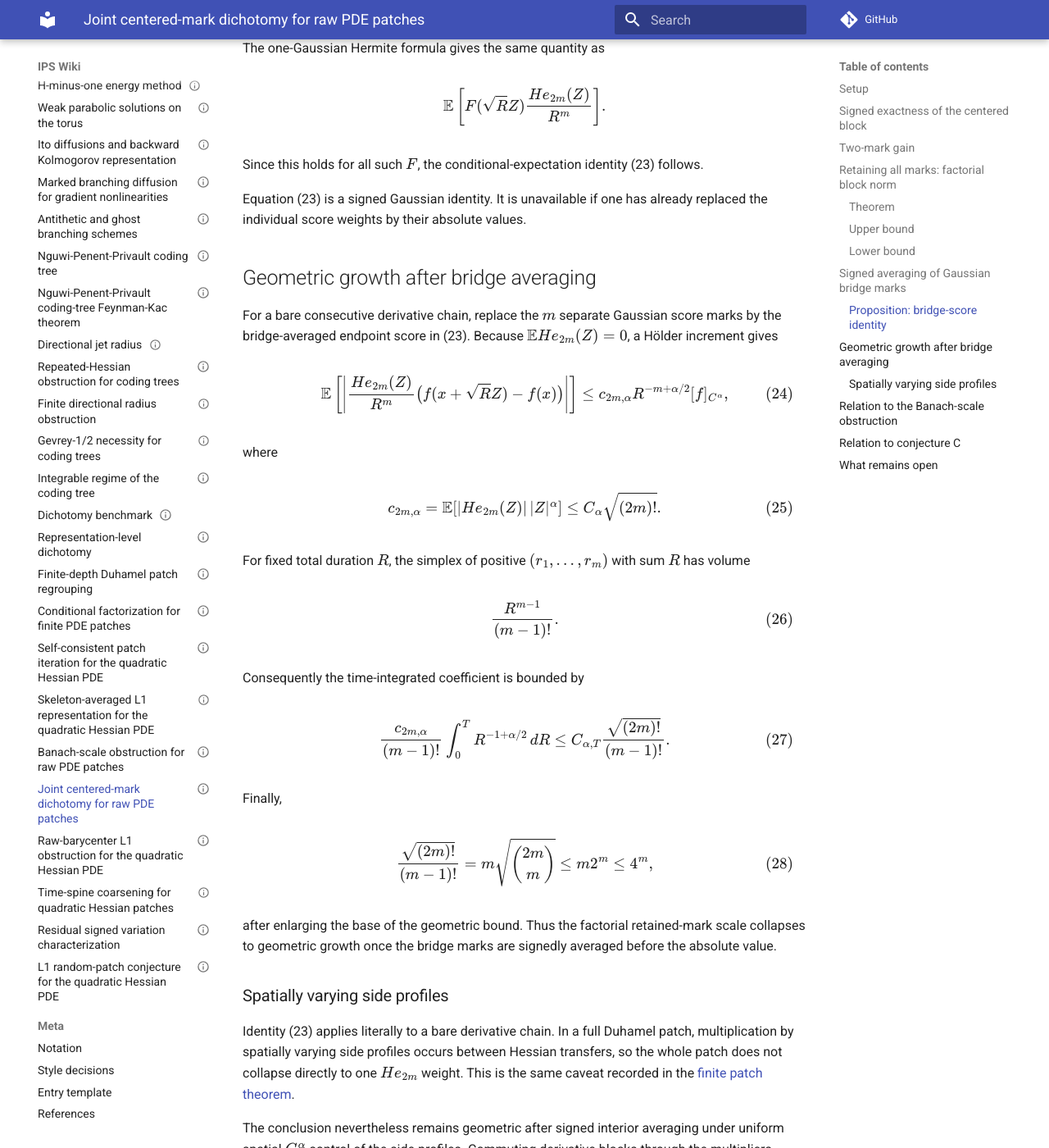
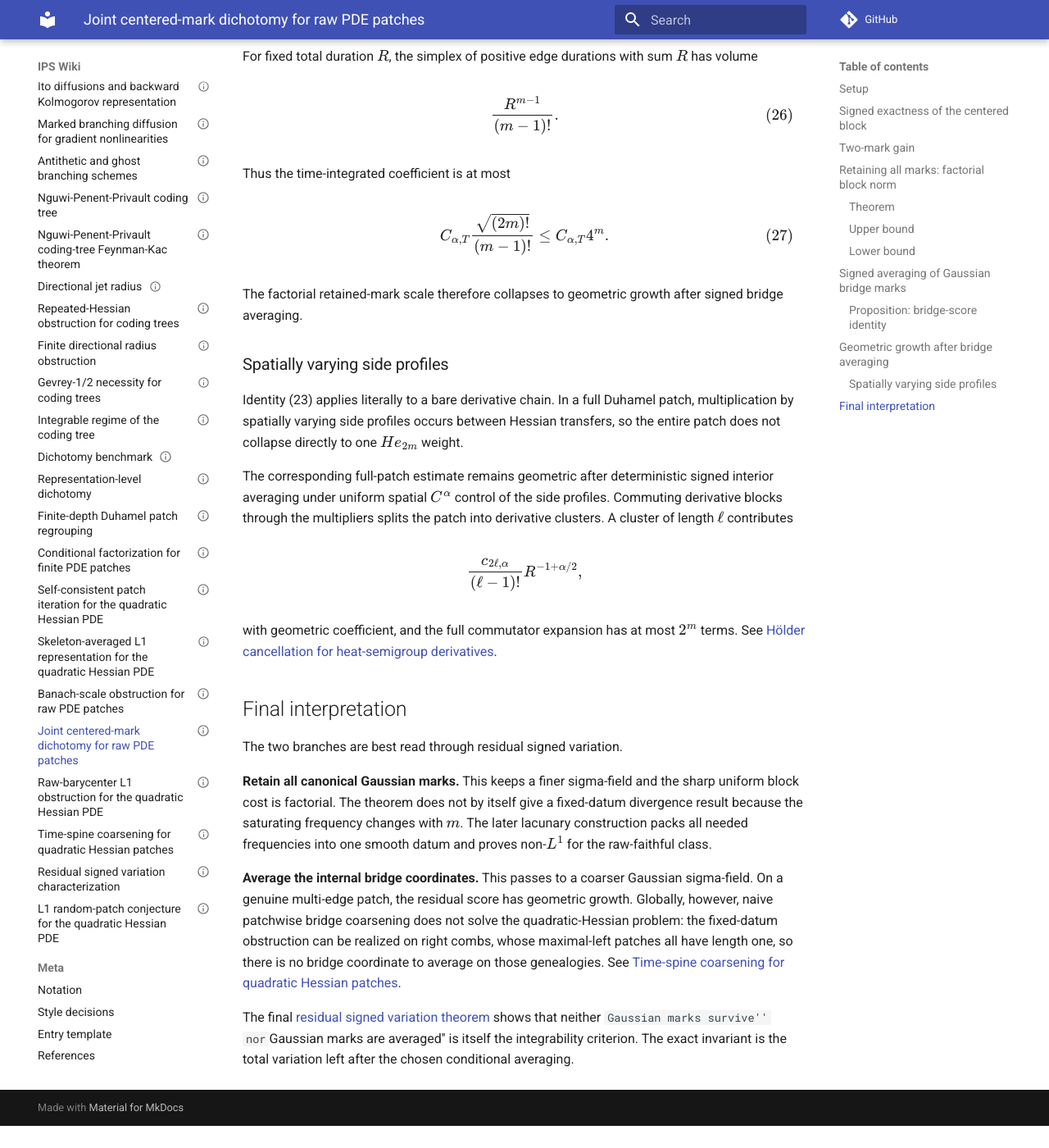
Before and after one commit to maciejgluchowski86-beep/ips-wiki, an MkDocs documentation site: the page built from docs/entries/joint-centered-mark-dichotomy-for-raw-pde-patches.md, in a window 1280 px wide and 1400 px high, scrolled down 6988 px. Shown: the whole window at 82% size. Built offline with MkDocs 1.6.1 and Material for MkDocs 9.7.7, drawn with Linux system fonts in a browser that asks for light colours; comment, search, counter and statistics services are not loaded; after the commit the page ends 8361 px from its top, so only the background shows below that; some of the changed text lies outside the part shown.

Commit message:
Update joint-mark entry with final coarsening perspective

```diff
--- a/docs/entries/joint-centered-mark-dichotomy-for-raw-pde-patches.md
+++ b/docs/entries/joint-centered-mark-dichotomy-for-raw-pde-patches.md
@@ -12,16 +12,14 @@ tags:
 
 # Joint centered-mark dichotomy for raw PDE patches
 
-A centered Hessian edge is too singular to propagate a pathwise Hölder norm at fixed regularity, and a stepwise decreasing Hölder scale pays the sharp Banach-scale cost recorded in the [Banach-scale obstruction](banach-scale-obstruction-for-raw-pde-patches.md). One can avoid that *stepwise* architecture by composing several centered marks first and taking the first absolute moment only after the whole block has been formed.
+A centered Hessian edge is too singular to propagate a pathwise Hölder norm at fixed regularity, and a stepwise decreasing Hölder scale pays the sharp cost recorded in the [Banach-scale obstruction](banach-scale-obstruction-for-raw-pde-patches.md). One can avoid that *stepwise* architecture by composing several centered marks first and taking the first absolute moment only after the whole block has been formed.
 
 That modification gives a real gain already for two marks, but at arbitrary block length it leads to a new dichotomy.
 
-- If all Gaussian marks in the block are retained as random variables until the final absolute value, the derivative-loss ladder disappears but the optimal uniform block norm grows factorially, of order \(C^m m!\).
+- If all Gaussian marks in the block are retained as separate random variables until the final absolute value, the derivative-loss ladder disappears but the optimal uniform block norm grows factorially, of order \(C^m m!\).
 - If the internal Gaussian bridge marks are signedly averaged before the absolute value, a bare \(m\)-edge derivative chain collapses to one \(He_{2m}\) endpoint weight. The time-simplex factor then reduces the coefficient to geometric growth. For spatially varying patches, the corresponding geometric bound is supplied by the commutator/cluster estimate in [Hölder cancellation for heat-semigroup derivatives](holder-cancellation-for-heat-semigroup-derivatives.md).
 
-The second branch is a *partially averaged estimator*. It no longer retains all continuous interior marks and therefore does not prove the literal [raw random-patch conjecture](l1-random-patch-conjecture-for-quadratic-hessian-pde.md).
-
-The estimates below are proved here. They are statements about uniform block norms and exact Gaussian conditioning identities. They do **not** prove that the raw infinite-depth estimator diverges for one fixed smooth terminal datum.
+These estimates are proved here. They are uniform block-norm statements and exact Gaussian conditioning identities. By themselves they do **not** prove nonintegrability for one fixed smooth datum: the lower-bound frequency depends on the block length. The later [raw-barycenter obstruction](raw-marked-l1-obstruction-for-quadratic-hessian-pde.md) closes that fixed-datum gap for the raw-faithful class, and the [residual signed variation characterization](residual-signed-variation-characterization-for-coarsened-patches.md) explains the two branches below as different retained sigma-fields.
 
 ## Setup
 
@@ -199,14 +197,16 @@ $$
 
 ### Theorem
 
-There are constants \(0<c_{\alpha,T}\leq C_{\alpha,T}<\infty\) such that for every \(m\geq1\),
+There are constants \(0<c_{\alpha,T}\leq C_{\alpha,T}<\infty\) such that, for every \(m\geq1\),
 
 $$
+\boxed{
 c_{\alpha,T}^m m!
 \leq
 \mathfrak R_m(\alpha,T)
 \leq
 C_{\alpha,T}^m m!.
+}
 \tag{10}
 $$
 
@@ -282,7 +282,7 @@ C_{\alpha,T}^m m!,
 \tag{14}
 $$
 
-after enlarging the constant and using \(m^m\leq e^m m!\) up to a harmless universal Stirling factor.
+after enlarging the constant and using Stirling's formula.
 
 ### Lower bound
 
@@ -293,7 +293,7 @@ f_N(x)=N^{-\alpha}\cos(Nx).
 \tag{15}
 $$
 
-Then \([f_N]_{C^\alpha}\asymp1\), uniformly in \(N\). Moreover,
+Then \([f_N]_{C^\alpha}\asymp1\), uniformly in \(N\), and
 
 $$
 \left\|
@@ -325,9 +325,9 @@ G(q)\geq c_G,
 \tag{18}
 $$
 
-The proof is the same compactness/Riemann--Lebesgue argument used for the one-edge lower bound: \(G\) is continuous and strictly positive on compact subsets of \((0,\infty)\), while for large \(q\) the oscillatory term cannot cancel the strictly positive \(L^1\) mass of \(|He_2|\) under Gaussian measure.
+Indeed, \(G\) is continuous and strictly positive on compact subsets of \((0,\infty)\). For large \(q\), the Riemann--Lebesgue lemma applied to the oscillatory part prevents cancellation of the strictly positive \(L^1\) mass of \(|He_2|\).
 
-For fixed \(\mathbf r\), equations (2) and (16) therefore give
+For fixed \(\mathbf r\),
 
 $$
 \mathbb E
@@ -364,47 +364,28 @@ N^{-\alpha}
 \tag{20}
 $$
 
-Choose \(N\) of order
+Choose
 
 $$
 N
 \asymp
-\sqrt{\frac{m}{T}}\,
- e^{m/\alpha}.
+\sqrt{\frac{m}{T}}e^{m/\alpha}.
 \tag{21}
 $$
 
-Then \(\log Q\asymp m/\alpha\) and
+Then the right side of (20) is at least a constant times
 
 $$
-N^{-\alpha}
-\asymp
-T^{\alpha/2}m^{-\alpha/2}e^{-m}.
+c_{\alpha,T}^m
+m^{-\alpha/2}
+\left(\frac{m}{e}\right)^m,
 $$
 
-Thus the right side of (20) is bounded below by
+and Stirling's formula gives the lower half of (10) after absorbing the polynomial factor into the exponential constant.
 
-$$
- c_{\alpha,T}^m
-m^{-\alpha/2}
-\left(\frac{m}{e}\right)^m.
-$$
-
-Stirling's formula and absorption of the remaining polynomial factor into the exponential constant give
-
-$$
-\mathfrak R_m(\alpha,T)
-\geq
-c_{\alpha,T}^m m!,
-$$
-
-proving the lower half of (10).
-
-The optimizing frequency in (21) depends on \(m\). This point is important later.
+The optimizing frequency in (21) depends on \(m\). Thus theorem (10) is a sharp uniform operator obstruction, not yet a fixed-datum nonintegrability theorem.
 
 ## Signed averaging of Gaussian bridge marks
-
-The factorial in (10) comes from retaining the \(m\) Gaussian marks separately until the absolute value is taken. There is an exact signed collapse if the internal Gaussian bridge variables are integrated first.
 
 Let
 
@@ -415,17 +396,18 @@ Y
 \qquad
 R=\sum_{j=1}^m r_j,
 \qquad
-Z=\frac{Y}{\sqrt R}.
+Z=Y/\sqrt R.
 \tag{22}
 $$
 
-Then \(Z\sim N(0,1)\). The variable \(Y\) is the total Brownian displacement; the remaining \(m-1\) Gaussian degrees of freedom are bridge coordinates describing how that displacement is split among the edges.
+Then \(Z\sim N(0,1)\). The variable \(Y\) is the total Brownian displacement; the remaining \(m-1\) Gaussian degrees of freedom are bridge coordinates.
 
 ### Proposition: bridge-score identity
 
 One has
 
 $$
+\boxed{
 \mathbb E\left[
 \left.
 \prod_{j=1}^m
@@ -434,37 +416,21 @@ $$
 \right]
 =
 \frac{He_{2m}(Z)}{R^m}.
+}
 \tag{23}
 $$
 
-To prove (23), test both sides against a bounded smooth function \(F(Y)\). Repeated Gaussian integration by parts on the left gives
+To prove (23), test both sides against a bounded smooth function \(F(Y)\). Repeated Gaussian integration by parts on the left and the one-Gaussian Hermite formula on the right both give
 
 $$
-\mathbb E\left[
-F(Y)
-\prod_{j=1}^m
-\frac{He_2(Z_j)}{r_j}
-\right]
-=
 \partial_x^{2m}P_RF(x)\big|_{x=0}.
 $$
 
-The one-Gaussian Hermite formula gives the same quantity as
-
-$$
-\mathbb E\left[
-F(\sqrt RZ)
-\frac{He_{2m}(Z)}{R^m}
-\right].
-$$
-
-Since this holds for all such \(F\), the conditional-expectation identity (23) follows.
-
-Equation (23) is a signed Gaussian identity. It is unavailable if one has already replaced the individual score weights by their absolute values.
+Hence the conditional expectations agree.
 
 ## Geometric growth after bridge averaging
 
-For a bare consecutive derivative chain, replace the \(m\) separate Gaussian score marks by the bridge-averaged endpoint score in (23). Because \(\mathbb E He_{2m}(Z)=0\), a Hölder increment gives
+For a bare derivative chain, after bridge averaging one has
 
 $$
 \mathbb E\left[
@@ -490,83 +456,44 @@ C_\alpha\sqrt{(2m)!}.
 \tag{25}
 $$
 
-For fixed total duration \(R\), the simplex of positive \((r_1,\ldots,r_m)\) with sum \(R\) has volume
+For fixed total duration \(R\), the simplex of positive edge durations with sum \(R\) has volume
 
 $$
 \frac{R^{m-1}}{(m-1)!}.
 \tag{26}
 $$
 
-Consequently the time-integrated coefficient is bounded by
+Thus the time-integrated coefficient is at most
 
 $$
-\frac{c_{2m,\alpha}}{(m-1)!}
-\int_0^T R^{-1+\alpha/2}\,dR
+C_{\alpha,T}
+\frac{\sqrt{(2m)!}}{(m-1)!}
 \leq
-C_{\alpha,T}
-\frac{\sqrt{(2m)!}}{(m-1)!}.
+C_{\alpha,T}4^m.
 \tag{27}
 $$
 
-Finally,
-
-$$
-\frac{\sqrt{(2m)!}}{(m-1)!}
-=
-m\sqrt{\binom{2m}{m}}
-\leq
-m2^m
-\leq
-4^m,
-\tag{28}
-$$
-
-after enlarging the base of the geometric bound. Thus the factorial retained-mark scale collapses to geometric growth once the bridge marks are signedly averaged before the absolute value.
+The factorial retained-mark scale therefore collapses to geometric growth after signed bridge averaging.
 
 ### Spatially varying side profiles
 
-Identity (23) applies literally to a bare derivative chain. In a full Duhamel patch, multiplication by spatially varying side profiles occurs between Hessian transfers, so the whole patch does not collapse directly to one \(He_{2m}\) weight. This is the same caveat recorded in the [finite patch theorem](finite-depth-duhamel-patch-regrouping.md).
+Identity (23) applies literally to a bare derivative chain. In a full Duhamel patch, multiplication by spatially varying side profiles occurs between Hessian transfers, so the entire patch does not collapse directly to one \(He_{2m}\) weight.
 
-The conclusion nevertheless remains geometric after signed interior averaging under uniform spatial \(C^\alpha\) control of the side profiles. Commuting derivative blocks through the multipliers splits the patch into derivative clusters. A cluster of length \(\ell\) contributes
+The corresponding full-patch estimate remains geometric after deterministic signed interior averaging under uniform spatial \(C^\alpha\) control of the side profiles. Commuting derivative blocks through the multipliers splits the patch into derivative clusters. A cluster of length \(\ell\) contributes
 
 $$
 \frac{c_{2\ell,\alpha}}{(\ell-1)!}
 R^{-1+\alpha/2},
 $$
 
-with coefficient at most geometric in \(\ell\), and the full commutator expansion has at most \(2^m\) terms. This is exactly the deterministic cluster estimate proved in [Hölder cancellation for heat-semigroup derivatives](holder-cancellation-for-heat-semigroup-derivatives.md).
+with geometric coefficient, and the full commutator expansion has at most \(2^m\) terms. See [Hölder cancellation for heat-semigroup derivatives](holder-cancellation-for-heat-semigroup-derivatives.md).
 
-Thus the bare bridge identity explains the mechanism, while the commutator expansion supplies the corresponding full-patch geometric estimate.
+## Final interpretation
 
-## Relation to the Banach-scale obstruction
+The two branches are best read through residual signed variation.
 
-The [Banach-scale theorem](banach-scale-obstruction-for-raw-pde-patches.md) applies to a proof that takes a first-moment Banach norm after every centered edge and propagates one-edge operator bounds down a decreasing scale. The joint block construction does not satisfy that hypothesis. It forms
+**Retain all canonical Gaussian marks.** This keeps a finer sigma-field and the sharp uniform block cost is factorial. The theorem does not by itself give a fixed-datum divergence result because the saturating frequency changes with \(m\). The later lacunary construction packs all needed frequencies into one smooth datum and proves non-\(L^1\) for the raw-faithful class.
 
-$$
-\Delta_{h_m}\cdots\Delta_{h_1}f
-$$
+**Average the internal bridge coordinates.** This passes to a coarser Gaussian sigma-field. On a genuine multi-edge patch, the residual score has geometric growth. Globally, however, naive patchwise bridge coarsening does not solve the quadratic-Hessian problem: the fixed-datum obstruction can be realized on right combs, whose maximal-left patches all have length one, so there is no bridge coordinate to average on those genealogies. See [Time-spine coarsening for quadratic Hessian patches](time-spine-coarsening-for-quadratic-hessian-patches.md).
 
-before taking the first absolute moment, so several centered translations can interact inside the same random variable.
-
-The evasion is therefore mathematical rather than terminological: equation (7) is a finite two-edge same-input-regularity estimate obtained without introducing any intermediate loss parameter. The price appears only when the block length is allowed to grow: theorem (10) gives the replacement obstruction \(C^m m!\).
-
-## Relation to conjecture C
-
-The two branches must be kept distinct.
-
-**Retained marks.** The random block (2) keeps all Gaussian marks. Its sharp uniform first-moment block norm is factorial. This blocks a direct proof that tries to control arbitrary raw length-\(m\) patches by one uniform Hölder-to-first-moment block estimate. It does not prove that the actual raw estimator for a fixed datum is non-\(L^1\), because the lower bound uses the generation-dependent frequency (21).
-
-**Bridge-averaged marks.** Equation (23) integrates out the \(m-1\) internal bridge coordinates before the absolute value. The remaining endpoint Gaussian is still random, but the original continuous interior marks are no longer all retained. This is a Rao--Blackwell-type partial averaging of the raw Gaussian data. It has the favorable geometric scale (27)--(28), but it violates item 3 in the literal statement of conjecture C, which requires the continuous interior Gaussian/Hermite marks to remain random rather than be deterministically integrated out.
-
-Thus the geometric branch is not conjecture C in disguise. It is another partially averaged representation between the fully raw estimator and the completely interior-averaged skeleton estimator of [Theorem C-prime](skeleton-averaged-l1-representation-for-quadratic-hessian-pde.md).
-
-## What remains open
-
-The theorem replaces the derivative-loss barrier by a different tradeoff:
-
-- retaining the full Gaussian interior randomness permits joint centered cancellation but leaves factorial uniform block growth;
-- signedly averaging the Gaussian bridge variables recovers geometric growth but gives up part of that interior randomness.
-
-Neither statement is a disproof of conjecture C. The factorial lower bound uses a frequency depending on \(m\), just as the Banach-scale lower bound uses a frequency depending on the regularity loss. To disprove C one would need a lower bound tied to one fixed smooth datum, or another argument showing that the actual raw estimator fails to belong to \(L^1\).
-
-Conversely, a proof of C can no longer be expected from a stepwise Banach-scale estimate or from a uniform all-order retained-mark block norm. It would have to preserve additional structure not seen by those norms: frequency together with genealogy, correlations between different patches, a martingale or square-function mechanism, or cancellation across several centered marks that survives without integrating those marks out.
+The final [residual signed variation theorem](residual-signed-variation-characterization-for-coarsened-patches.md) shows that neither ``Gaussian marks survive'' nor ``Gaussian marks are averaged'' is itself the integrability criterion. The exact invariant is the total variation left after the chosen conditional averaging.
```
Also changed, not shown: other parts of docs/entries/joint-centered-mark-dichotomy-for-raw-pde-patches.md (+3 -3 lines).
